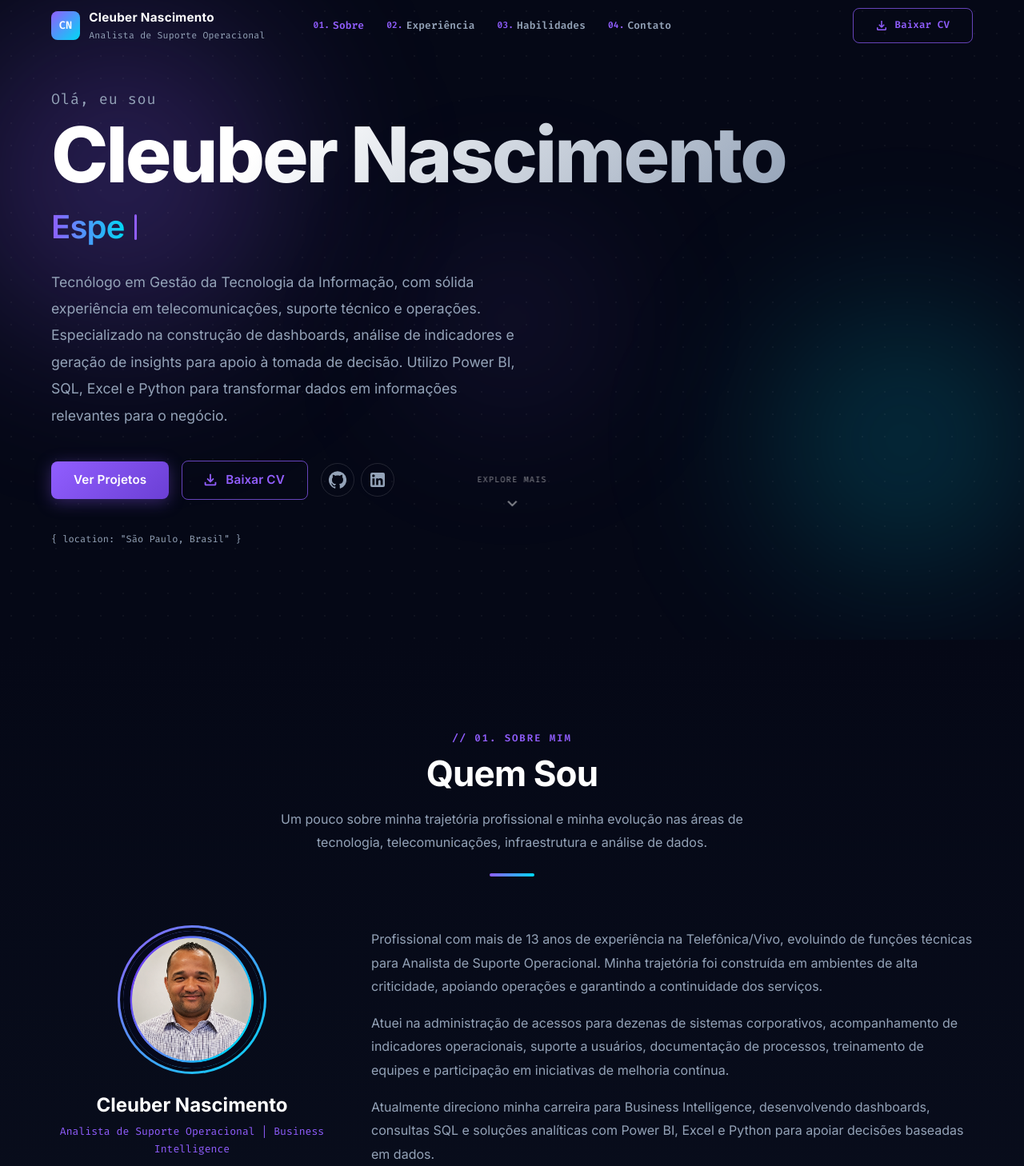
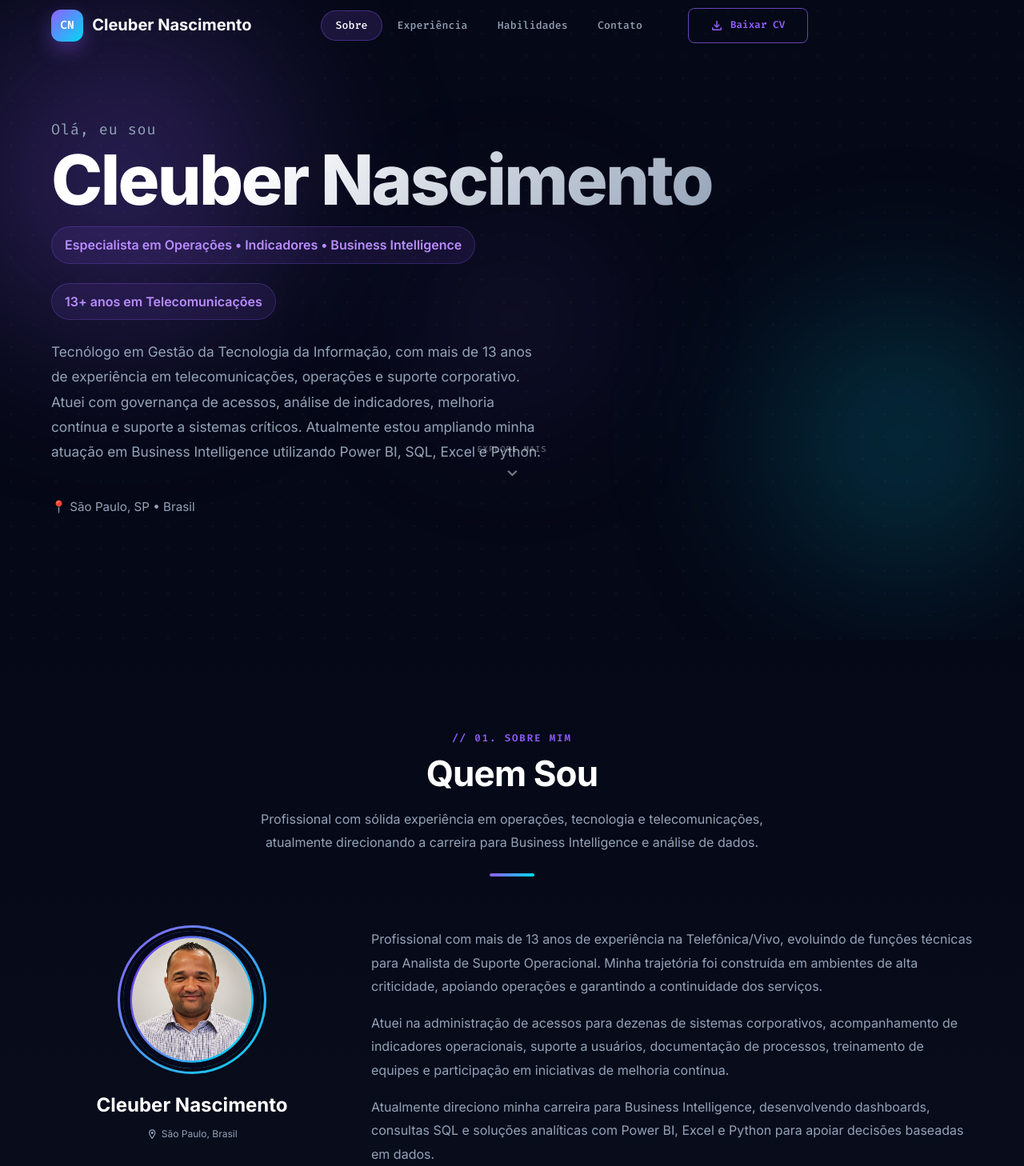
Before and after one commit to CleuberN/cleuber-portfolio, a React (Vite) app: page / in a window 1280 px wide. Shown: the top 1458 px of the page at 80% size. Built offline with nearby package versions, Linux system fonts and the light colour scheme; the HTML template or start-up script is replaced by a standard one.

Commit message:
Atualiza portfólio com nova identidade profissional

```diff
--- a/src/components/layout/Footer.jsx
+++ b/src/components/layout/Footer.jsx
@@ -9,12 +9,10 @@ const SOCIAL = [
   { icon: <LinkedInIcon />, label: 'LinkedIn', href: profile.linkedin },
   { icon: <EmailOutlinedIcon />, label: 'E-mail', href: `mailto:${profile.email}` },
 ];
-
 const NAV_LINKS = [
   { label: 'Sobre', id: 'about' },
   { label: 'Experiência', id: 'experience' },
-  { label: 'Projetos', id: 'projects' },
-  { label: 'Habilidades', id: 'skills' },
+  { label: 'Competências', id: 'skills' },
   { label: 'Contato', id: 'contact' },
 ];
 
@@ -64,6 +62,7 @@ export default function Footer() {
               }}
             >
               {profile.title}
+              Business Intelligence | Operações | Tecnologia
             </Typography>
           </Box>
 
@@ -78,13 +77,19 @@ export default function Footer() {
                   if (el) el.scrollIntoView({ behavior: 'smooth' });
                 }}
                 sx={{
-                  color: 'text.secondary',
-                  fontSize: '0.85rem',
-                  cursor: 'pointer',
-                  textDecoration: 'none',
-                  transition: 'color 0.2s',
-                  '&:hover': { color: 'primary.main' },
-                }}
+  width: 42,
+  height: 42,
+  border: '1px solid rgba(255,255,255,.08)',
+  color: 'text.secondary',
+  transition: 'all .3s ease',
+
+  '&:hover': {
+    color: 'primary.main',
+    borderColor: 'primary.main',
+    bgcolor: alpha('#915EFF', .10),
+    transform: 'translateY(-3px)',
+  },
+}}
               >
                 {link.label}
               </Typography>
@@ -123,7 +128,19 @@ export default function Footer() {
           variant="caption"
           sx={{ display: 'block', textAlign: 'center', color: 'text.secondary' }}
         >
-          © {year} {profile.name} — Built with React, Tailwind CSS, Material UI & TypeScript
+          <Typography
+  sx={{
+    textAlign: 'center',
+    color: 'text.secondary',
+    mt: 2,
+    fontSize: '.9rem',
+    maxWidth: 600,
+    mx: 'auto',
+  }}
+>
+  Transformando dados em informações para apoiar decisões estratégicas.
+</Typography>
+          © {year} {profile.name}. Desenvolvido com React, Vite e Material UI.
         </Typography>
       </Container>
     </Box>
--- a/src/components/layout/Navbar.jsx
+++ b/src/components/layout/Navbar.jsx
@@ -80,61 +80,108 @@ export default function Navbar() {
             >
              <Box
   sx={{
-                  width: 36,
-                  height: 36,
-                  borderRadius: '8px',
+    width: 40,
+    height: 40,
+    borderRadius: '12px',
     background: 'linear-gradient(135deg, #915EFF 0%, #00D9F5 100%)',
+    boxShadow: '0 10px 25px rgba(145,94,255,.35)',
     display: 'flex',
     alignItems: 'center',
     justifyContent: 'center',
     fontFamily: '"Fira Code", monospace',
     fontWeight: 700,
-                  fontSize: '0.85rem',
+    fontSize: '0.9rem',
     color: '#fff',
     flexShrink: 0,
+    transition: 'all .3s ease',
+
+    '&:hover': {
+      transform: 'rotate(-3deg) scale(1.05)',
+    },
   }}
 >
+
                 {profile.initials}
               </Box>
 
-              <Box
+<Box>
+  <Typography
+    variant="h6"
     sx={{
-                  display: { xs: 'none', sm: 'flex' },
-                  flexDirection: 'column',
-                  justifyContent: 'center',
-                  lineHeight: 1.15,
+      fontWeight: 700,
+      color: '#FFFFFF',
+      mb: 0.3,
     }}
   >
-                <Typography sx={{ fontWeight: 700, fontSize: '0.95rem', color: '#FFFFFF', letterSpacing: '0.3px' }}>
-                  Cleuber Nascimento
+    {profile.name}
   </Typography>
-                <Typography sx={{ fontSize: '0.72rem', color: 'text.secondary', fontFamily: '"Fira Code", monospace', letterSpacing: '0.2px' }}>
-                  Analista de Suporte Operacional
+
+  <Typography
+    sx={{
+      color: '#915EFF',
+      fontWeight: 600,
+      fontSize: '.95rem',
+    }}
+  >
+    {profile.role}
   </Typography>
 </Box>
                  </Box>
 
+
             {/* Desktop nav links */}
-            <Box sx={{ display: { xs: 'none', md: 'flex' }, alignItems: 'center', gap: 0.5, flexGrow: 1 }}>
-              {NAV_LINKS.map((link, index) => (
+            <Box
+  sx={{
+  display: { xs: 'none', md: 'flex' },
+  fontFamily: '"Fira Code", monospace',
+  fontSize: '0.78rem',
+  ml: 2,
+  px: 2.8,
+  borderRadius: '999px',
+  transition: 'all .3s ease',
+
+  '&:hover': {
+    transform: 'translateY(-2px)',
+  },
+}}
+
+>
+  {NAV_LINKS.map((link) => (
     <Button
       key={link.id}
       onClick={() => handleNavClick(link.id)}
       sx={{
-                    color: activeSection === link.id ? 'primary.main' : 'text.secondary',
+        color:
+          activeSection === link.id
+            ? '#FFFFFF'
+            : 'text.secondary',
+
+        bgcolor:
+          activeSection === link.id
+            ? alpha('#915EFF', 0.15)
+            : 'transparent',
+
+        border:
+          activeSection === link.id
+            ? '1px solid rgba(145,94,255,.35)'
+            : '1px solid transparent',
+
+        borderRadius: '999px',
+
+        px: 2.2,
+        py: 0.8,
+
         fontFamily: '"Fira Code", monospace',
-                    fontSize: '0.8rem',
-                    py: 1,
-                    px: 1.5,
-                    position: 'relative',
-                    '&::before': {
-                      content: `"0${index + 1}."`,
-                      color: 'primary.main',
-                      fontSize: '0.7rem',
-                      mr: 0.5,
-                      fontWeight: 600,
+        fontSize: '0.82rem',
+        fontWeight: 500,
+
+        transition: 'all .25s ease',
+
+        '&:hover': {
+          color: '#FFFFFF',
+          bgcolor: alpha('#915EFF', .12),
+          borderColor: alpha('#915EFF', .35),
         },
-                    '&:hover': { color: 'primary.main', bgcolor: alpha('#915EFF', 0.08) },
       }}
     >
       {link.label}
@@ -182,7 +229,7 @@ export default function Navbar() {
         onClose={() => setMobileOpen(false)}
         PaperProps={{
           sx: {
-            width: 280,
+            width: 300,
             bgcolor: '#0d1117',
             borderLeft: '1px solid rgba(255,255,255,0.07)',
             px: 2,
@@ -197,20 +244,44 @@ export default function Navbar() {
         </Box>
 
         <List disablePadding>
-          {NAV_LINKS.map((link, index) => (
+  {NAV_LINKS.map((link) => (
     <ListItem key={link.id} disablePadding sx={{ mb: 1 }}>
       <ListItemButton
         onClick={() => handleNavClick(link.id)}
         sx={{
-                  borderRadius: '8px',
-                  color: activeSection === link.id ? 'primary.main' : 'text.secondary',
-                  bgcolor: activeSection === link.id ? alpha('#915EFF', 0.1) : 'transparent',
+          borderRadius: '12px',
+
+          color:
+            activeSection === link.id
+              ? '#FFFFFF'
+              : 'text.secondary',
+
+          bgcolor:
+            activeSection === link.id
+              ? alpha('#915EFF', .15)
+              : 'transparent',
+
+          border:
+            activeSection === link.id
+              ? '1px solid rgba(145,94,255,.35)'
+              : '1px solid transparent',
+
+          py: 1.2,
+
+          transition: 'all .25s ease',
+
+          '&:hover': {
+            bgcolor: alpha('#915EFF', .10),
+          },
         }}
       >
-                <Typography sx={{ fontFamily: '"Fira Code", monospace', fontSize: '0.75rem', color: 'primary.main', mr: 1.5, minWidth: 24 }}>
-                  0{index + 1}.
-                </Typography>
-                <ListItemText primary={link.label} primaryTypographyProps={{ fontWeight: 500 }} />
+        <ListItemText
+          primary={link.label}
+          primaryTypographyProps={{
+            fontWeight: 500,
+            fontSize: '0.95rem',
+          }}
+        />
       </ListItemButton>
     </ListItem>
   ))}
--- a/src/components/sections/About.jsx
+++ b/src/components/sections/About.jsx
@@ -39,7 +39,7 @@ export default function About() {
         <SectionTitle
           overline="01. sobre mim"
           title="Quem Sou"
-          subtitle="Um pouco sobre minha trajetória profissional e minha evolução nas áreas de tecnologia, telecomunicações, infraestrutura e análise de dados."
+          subtitle="Profissional com sólida experiência em operações, tecnologia e telecomunicações, atualmente direcionando a carreira para Business Intelligence e análise de dados."
         />
 
         <Grid container spacing={6} alignItems="flex-start">
--- a/src/components/sections/Hero.jsx
+++ b/src/components/sections/Hero.jsx
@@ -79,8 +79,10 @@ const itemVariants = {
 export default function Hero() {
   const typedRole = useTypewriter(profile.roles);
 
-  const scrollToProjects = () => {
-    document.getElementById('projects')?.scrollIntoView({ behavior: 'smooth' });
+ const scrollToExperience = () => {
+  document.getElementById('experience')?.scrollIntoView({
+    behavior: 'smooth',
+  });
 };
 
   return (
@@ -176,7 +178,7 @@ export default function Hero() {
             <Typography
               variant="h1"
               sx={{
-                fontSize: { xs: '2.5rem', sm: '3.5rem', md: '5rem', lg: '6rem' },
+                fontSize: { xs: '2.6rem', sm: '3.6rem', md: '4.8rem', lg: '5.4rem' },
                 mb: 1.5,
                 lineHeight: 1.05,
               }}
@@ -212,154 +214,93 @@ export default function Hero() {
           {/* Typed role */}
           <motion.div variants={itemVariants}>
             <Typography
-              variant="h2"
   sx={{
-                fontSize: { xs: '1.4rem', sm: '1.8rem', md: '2.5rem' },
-                mb: 3,
-                fontWeight: 600,
-                minHeight: { xs: '2.5rem', md: '3.5rem' },
-                display: 'flex',
+    display: 'inline-flex',
     alignItems: 'center',
     gap: 1,
+    px: 2,
+    py: 1,
+    mb: 3,
+    borderRadius: '999px',
+    background: 'rgba(145,94,255,.10)',
+    border: '1px solid rgba(145,94,255,.25)',
+    color: '#B98CFF',
+    fontWeight: 600,
+    fontSize: {
+      xs: '.95rem',
+      md: '1rem',
+    },
+    width: 'fit-content',
   }}
 >
-              <Box
-                component="span"
+  Especialista em Operações • Indicadores • Business Intelligence
+</Typography>
+          </motion.div>
+{/* Experiência */}
+<motion.div variants={itemVariants}>
+  <Typography
   sx={{
-                  background: 'linear-gradient(90deg, #915EFF 0%, #00D9F5 100%)',
-                  WebkitBackgroundClip: 'text',
-                  WebkitTextFillColor: 'transparent',
-                  backgroundClip: 'text',
+    display: 'inline-flex',
+    alignItems: 'center',
+    gap: 1,
+    px: 2,
+    py: 1,
+    mb: 3,
+
+    borderRadius: '999px',
+
+    background: 'rgba(145,94,255,.10)',
+
+    border: '1px solid rgba(145,94,255,.25)',
+
+    color: '#B98CFF',
+
+    fontWeight: 600,
+
+    fontSize: {
+      xs: '.95rem',
+      md: '1rem',
+    },
+
+    width: 'fit-content',
   }}
 >
-                {typedRole}
-              </Box>
-              <Box
-                component="span"
-                sx={{
-                  display: 'inline-block',
-                  width: '3px',
-                  height: { xs: '1.4rem', md: '2rem' },
-                  bgcolor: 'primary.main',
-                  borderRadius: '2px',
-                  animation: 'blink-cursor 1s ease-in-out infinite',
-                  verticalAlign: 'middle',
-                  ml: 0.5,
-                }}
-              />
+  13+ anos em Telecomunicações
 </Typography>
+
 </motion.div>
 
-          {/* Description */}
+{/* Descrição */}
 <motion.div variants={itemVariants}>
   <Typography
     variant="body1"
     sx={{
-                maxWidth: { xs: '100%', md: '580px' },
+      maxWidth: { xs: '100%', md: '620px' },
       color: 'text.secondary',
       mb: 5,
-                fontSize: { xs: '1rem', md: '1.1rem' },
-                lineHeight: 1.9,
+      fontSize: { xs: '1rem', md: '1.08rem' },
+      lineHeight: 1.8,
     }}
   >
     {profile.description}
   </Typography>
 </motion.div>
 
-          {/* CTA Buttons */}
+          {/* Location & code flavor */}
+        {/* Localização */}
 <motion.div variants={itemVariants}>
-            <Box
+  <Typography
     sx={{
+      mt: 1,
+      color: 'text.secondary',
+      fontSize: '0.95rem',
       display: 'flex',
-                flexWrap: 'wrap',
-                gap: 2,
       alignItems: 'center',
-                mb: 5,
+      gap: 1,
     }}
   >
-              <Button
-                variant="contained"
-                color="primary"
-                size="large"
-                onClick={scrollToProjects}
-              >
-                Ver Projetos
-              </Button>
-
-              <Button
-                component="a"
-                href={profile.resume}
-                download
-                variant="outlined"
-                color="primary"
-                size="large"
-                startIcon={<FileDownloadOutlinedIcon />}
-              >
-                Baixar CV
-              </Button>
-
-              <Box sx={{ display: 'flex', gap: 1 }}>
-                <Tooltip title="GitHub" arrow>
-                  <IconButton
-                    component="a"
-                    href={profile.github}
-                    target="_blank"
-                    rel="noopener noreferrer"
-                    aria-label="GitHub"
-                    sx={{
-                      border: '1px solid rgba(255,255,255,0.12)',
-                      color: 'text.secondary',
-                      '&:hover': {
-                        borderColor: 'primary.main',
-                        color: 'primary.main',
-                        bgcolor: alpha('#915EFF', 0.1),
-                      },
-                    }}
-                  >
-                    <GitHubIcon />
-                  </IconButton>
-                </Tooltip>
-                <Tooltip title="LinkedIn" arrow>
-                  <IconButton
-                    component="a"
-                    href={profile.linkedin}
-                    target="_blank"
-                    rel="noopener noreferrer"
-                    aria-label="LinkedIn"
-                    sx={{
-                      border: '1px solid rgba(255,255,255,0.12)',
-                      color: 'text.secondary',
-                      '&:hover': {
-                        borderColor: 'secondary.main',
-                        color: 'secondary.main',
-                        bgcolor: alpha('#00D9F5', 0.08),
-                      },
-                    }}
-                  >
-                    <LinkedInIcon />
-                  </IconButton>
-                </Tooltip>
-              </Box>
-            </Box>
-          </motion.div>
-
-          {/* Location & code flavor */}
-          <motion.div variants={itemVariants}>
-            <Box
-              sx={{
-                display: 'flex',
-                alignItems: 'center',
-                gap: 1.5,
-                flexWrap: 'wrap',
-              }}
-            >
-              <Typography
-                variant="caption"
-                sx={{ color: 'text.secondary', fontFamily: '"Fira Code", monospace' }}
-              >
-                {'{'} location: "{profile.location}" {'}'}
+    📍 São Paulo, SP • Brasil
   </Typography>
-            </Box>
 </motion.div>
         </motion.div>
 
--- a/src/data/experience.js
+++ b/src/data/experience.js
@@ -2,7 +2,7 @@ export const experiences = [
   {
     id: 1,
     company: 'SESI Osasco',
-    role: 'Oficial de Serviços de Manutenção e Conservação I',
+    role: 'Oficial de Serviços de Manutenção e Conservação',
     period: 'Jul/2025 – Atualmente',
     location: 'Osasco, SP',
     type: 'Emprego',
@@ -33,7 +33,7 @@ export const experiences = [
   {
     id: 2,
     company: 'Vivo (Telefônica Brasil)',
-    role: 'Analista de Suporte Operacional Pleno',
+    role: 'Analista de Suporte Operacional',
     period: 'Nov/2019 – Mar/2023',
     location: 'São Paulo, SP',
     type: 'Híbrido',
@@ -76,7 +76,7 @@ export const experiences = [
   {
     id: 3,
     company: 'Vivo (Telefônica Brasil)',
-    role: 'Analista de Suporte Operacional Júnior',
+    role: 'Analista de Suporte Operacional',
     period: 'Jun/2018 – Nov/2019',
     location: 'São Paulo, SP',
     type: 'Presencial',
@@ -109,7 +109,7 @@ achievements: [
     {
     id: 4,
     company: 'Vivo (Telefônica Brasil)',
-    role: 'Técnico Sênior de Dispositivos',
+    role:'Especialista em Homologação de Dispositivos',
     period: 'Jul/2016 – Jun/2018',
     location: 'São Paulo, SP',
     type: 'Presencial',
@@ -149,7 +149,7 @@ achievements: [
 {
   id: 5,
   company: 'Vivo (Telefônica Brasil)',
-  role: 'Técnico Sênior em Telecomunicações – FTTx',
+  role: 'Técnico em Telecomunicações – FTTx',
   period: 'Abr/2010 – Jul/2016',
   location: 'São Paulo, SP',
   type: 'Presencial',
--- a/src/data/profile.js
+++ b/src/data/profile.js
@@ -2,23 +2,22 @@ export const profile = {
   name: 'Cleuber Nascimento',
   firstName: 'Cleuber',
   initials: 'CN',
-
-  title: 'Analista de Suporte Operacional | Business Intelligence',
+roles: [
+  'Analista de Suporte Operacional | Business Intelligence',
+],
 
    roles: [
   'Analista de Suporte Operacional',
   'Especialista em Governança de Acessos',
+  'Análise de Indicadores Operacionais',
   'Business Intelligence',
-  'Power BI • SQL • Excel • Python',
-  '13 anos de experiência em Telecomunicações',
 ],
-
-  description:
-    'Tecnólogo em Gestão da Tecnologia da Informação, com sólida experiência em telecomunicações, suporte técnico e operações. Especializado na construção de dashboards, análise de indicadores e geração de insights para apoio à tomada de decisão. Utilizo Power BI, SQL, Excel e Python para transformar dados em informações relevantes para o negócio.',
+description:
+'Tecnólogo em Gestão da Tecnologia da Informação, com mais de 13 anos de experiência em telecomunicações, operações e suporte corporativo. Atuei com governança de acessos, análise de indicadores, melhoria contínua e suporte a sistemas críticos. Atualmente estou ampliando minha atuação em Business Intelligence utilizando Power BI, SQL, Excel e Python.',
 
   location: 'São Paulo, Brasil',
   available: false,
-  availableLabel: 'Disponível para novas oportunidades',
+
 
   email: 'cleuber.cn@gmail.com',
   linkedin: 'https://www.linkedin.com/in/cleuber-nascimento-3328749b/',
--- a/src/data/skills.js
+++ b/src/data/skills.js
@@ -1,8 +1,8 @@
 export const skillCategories = [
   {
-    id: 'data',
-    title: 'Análise de Dados',
-    icon: 'Analytics',
+    id: 'bi',
+    title: 'Business Intelligence',
+    icon: 'TableChart',
     color: '#00D9F5',
     gradient: 'linear-gradient(135deg, #00D9F522 0%, #915EFF22 100%)',
     borderColor: '#00D9F5',
@@ -12,76 +12,93 @@ export const skillCategories = [
       'Excel Avançado',
       'Power Query',
       'Python',
+      'ETL',
+    ],
+  },
+
+  {
+    id: 'operations',
+    title: 'Operações',
+    icon: 'Storage',
+    color: '#915EFF',
+    gradient: 'linear-gradient(135deg, #915EFF22 0%, #00D9F522 100%)',
+    borderColor: '#915EFF',
+    skills: [
+      'Governança de Acessos',
+      'Indicadores',
+      'KPIs',
+      'Melhoria Contínua',
+      'Documentação',
+      'Treinamento',
+      'Processos',
+    ],
+  },
+
+  {
+    id: 'analytics',
+    title: 'Análise de Dados',
+    icon: 'TableChart',
+    color: '#10B981',
+    gradient: 'linear-gradient(135deg, #10B98122 0%, #00D9F522 100%)',
+    borderColor: '#10B981',
+    skills: [
       'Dashboards',
-  'KPIs',
+      'Visualização de Dados',
       'Análise de Indicadores',
+      'Modelagem de Dados',
+      'Excel',
+      'Power BI',
     ],
   },
 
   {
     id: 'telecom',
     title: 'Telecomunicações',
-    icon: 'SettingsInputAntenna',
-    color: '#915EFF',
-    gradient: 'linear-gradient(135deg, #915EFF22 0%, #00D9F522 100%)',
-    borderColor: '#915EFF',
+    icon: 'Cloud',
+    color: '#FBBF24',
+    gradient: 'linear-gradient(135deg, #FBBF2422 0%, #915EFF22 100%)',
+    borderColor: '#FBBF24',
     skills: [
       'FTTx',
       'GPON',
-      'Fibra Óptica',
-      'Huawei',
-      'Mitrastar',
-      'Redes de Computadores',
+      'OLT',
+      'ONT',
+      'HGU',
+      'Redes Ópticas',
     ],
   },
 
   {
     id: 'infra',
     title: 'Infraestrutura',
-    icon: 'Router',
-    color: '#FBBF24',
-    gradient: 'linear-gradient(135deg, #FBBF2422 0%, #915EFF22 100%)',
-    borderColor: '#FBBF24',
+    icon: 'Build',
+    color: '#F97316',
+    gradient: 'linear-gradient(135deg, #F9731622 0%, #FBBF2422 100%)',
+    borderColor: '#F97316',
     skills: [
+      'Suporte Técnico',
+      'Redes',
+      'Windows',
+      'Cabeamento Estruturado',
       'Roteadores',
       'Switches',
-      'VLAN',
-      'Suporte Técnico',
-      'Cabeamento Estruturado',
-    ],
-  },
-
-  {
-    id: 'maintenance',
-    title: 'Manutenção',
-    icon: 'Build',
-    color: '#10B981',
-    gradient: 'linear-gradient(135deg, #10B98122 0%, #00D9F522 100%)',
-    borderColor: '#10B981',
-    skills: [
-      'Manutenção Predial',
-      'Elétrica',
-      'Hidráulica',
-      'NR10',
-      'NR35',
-      'Caminhão Palco',
     ],
   },
 
   {
     id: 'tools',
     title: 'Ferramentas',
-    icon: 'Construction',
+    icon: 'Build',
     color: '#94A3B8',
     gradient: 'linear-gradient(135deg, #94A3B822 0%, #64748B22 100%)',
     borderColor: '#94A3B8',
     skills: [
-      'Git & GitHub',
+      'Git',
+      'GitHub',
       'VS Code',
       'Power Apps',
       'Power Automate',
       'SharePoint',
-      'Scrum',
     ],
   },
 ];
```
Also changed, not shown: src/components/sections/Contact.jsx (+9 -10 lines), src/components/sections/Experience.jsx (+13 -12 lines), src/components/sections/Skills.jsx (+8 -6 lines). Lines whose indentation alone changed are shown as unchanged.
